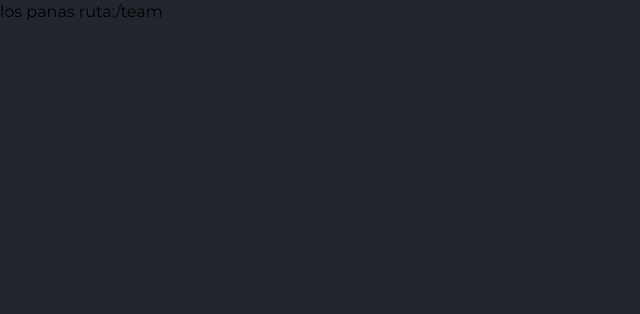
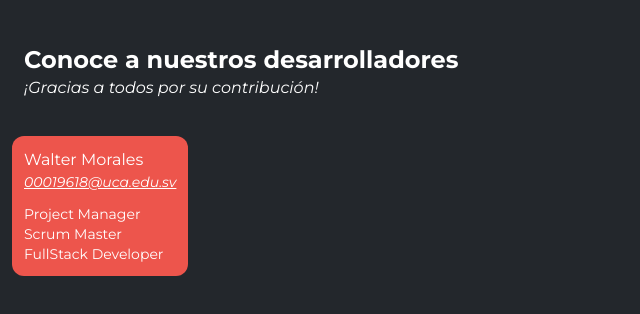
Before and after one commit to CEII/ceii.web, a Next.js app: page /team in a window 1280 px wide. Shown: the top 314 px of the page, without its empty margins (0-640 px from the left). Built offline with nearby package versions, Linux system fonts and the light colour scheme.

Commit message:
feat: adding cards-container and card

```diff
--- a/pages/team/index.tsx
+++ b/pages/team/index.tsx
@@ -1,8 +1,31 @@
 import type { NextPage } from 'next';
 
 const Team: NextPage = () => (
-        <div>
-            <h1>los panas ruta:/team</h1>
+    <div className="flex flex-col">
+        <div className="p-6 mt-5">
+            <h1 className="text-white font-bold text-2xl">
+                Conoce a nuestros desarrolladores
+            </h1>
+            <span className="text-white italic text-md">
+                ¡Gracias a todos por su contribución!
+            </span>
         </div>
-)
+        {/* Cards */}
+        <div className="space-y-4 p-3 flex flex-wrap text-white">
+            {/* Card */}
+            <div className="flex flex-col bg-accent p-3 rounded-xl">
+                <span className="text-bold text-base"> Walter Morales </span>
+                <span className="italic underline text-sm">
+                    00019618@uca.edu.sv
+                </span>
+                <ul className="flex flex-col text-sm mt-3">
+                    <li>Project Manager</li>
+                    <li>Scrum Master</li>
+                    <li>FullStack Developer</li>
+                </ul>
+            </div>
+        </div>
+    </div>
+);
+
 export default Team;
```
